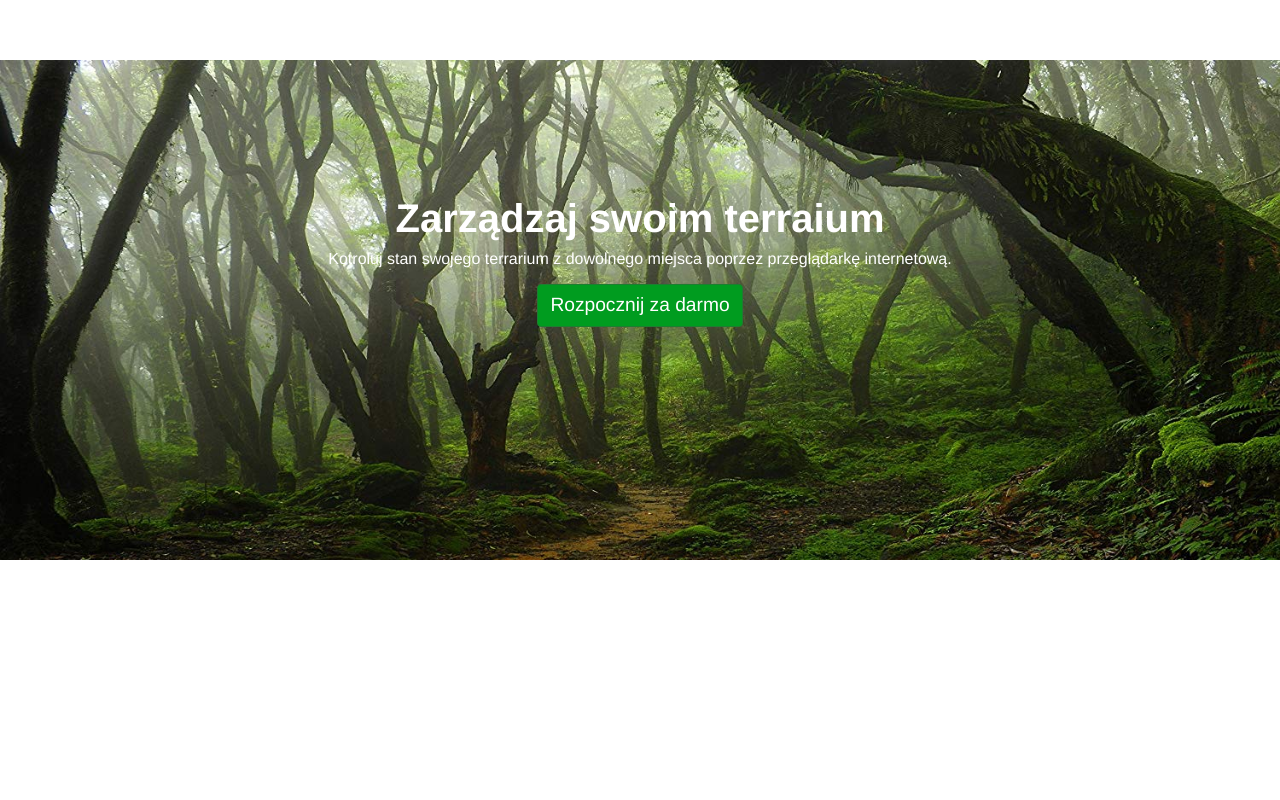
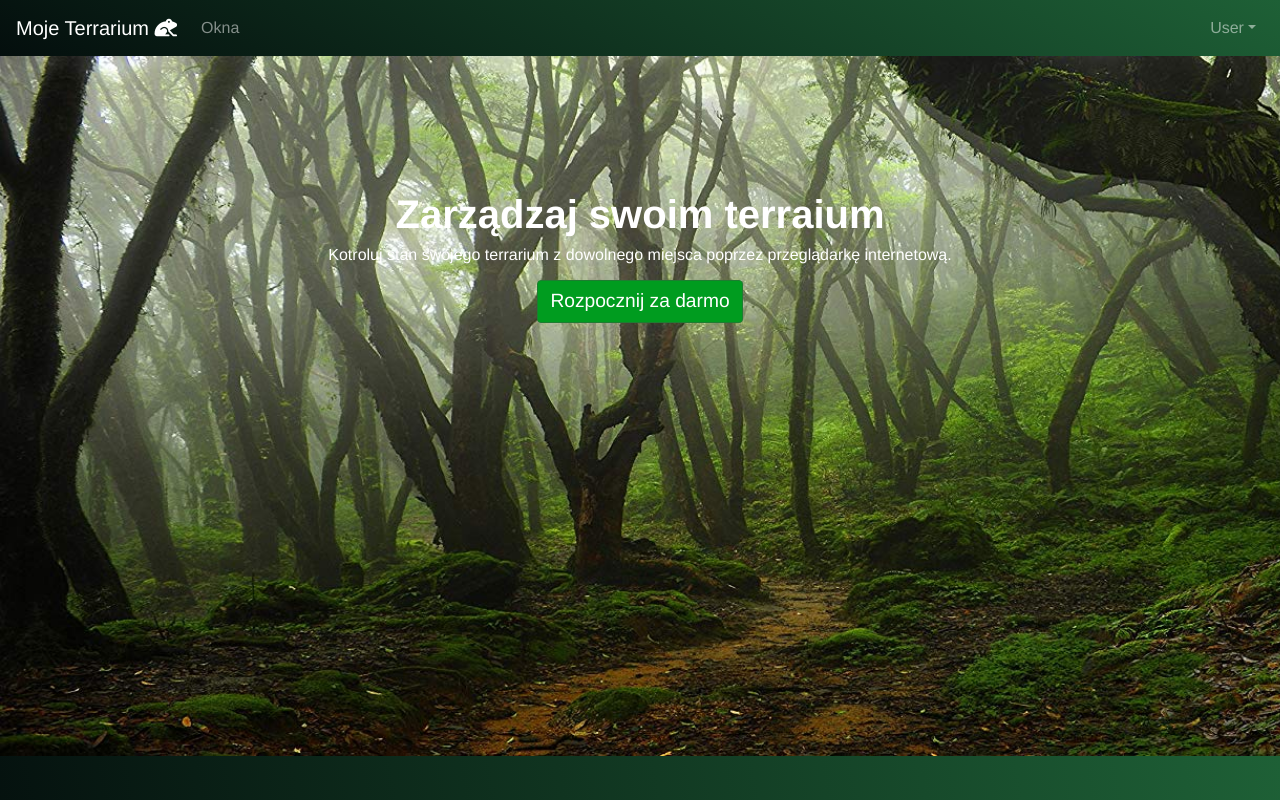
Before and after one commit to Zhorin9/aspnetcore-terrristics-application, a Vue app in the folder src/Web/client-app/: page / in a window 1280 px wide. Built offline with nearby package versions, Linux system fonts and the light colour scheme.

Commit message:
Configured vue, added navigation and home page, added routing

```diff
--- a/src/Web/client-app/public/index.html
+++ b/src/Web/client-app/public/index.html
@@ -1,11 +1,10 @@
 <!DOCTYPE html>
-<html lang="en">
+<html lang="pl">
   <head>
     <meta charset="utf-8">
     <meta http-equiv="X-UA-Compatible" content="IE=edge">
     <meta name="viewport" content="width=device-width,initial-scale=1.0">
-    <link rel="icon" href="<%= BASE_URL %>favicon.ico">
-    <title>client-app</title>
+    <title>Moje terrarium</title>
   </head>
   <body>
     <noscript>
--- a/src/Web/client-app/src/App.vue
+++ b/src/Web/client-app/src/App.vue
@@ -1,18 +1,21 @@
 <template>
   <div id="app">
+    <navigation/>
     <main>
-      <HomePage/>
+      <router-view/>
     </main>
+    <VueFooter/>
   </div>
 </template>
 
 <script>
-import HomePage from './home/HomePage.vue';
-
+import Navigation from './components/Navigation.vue';
+import VueFooter from './components/VueFooter.vue';
 export default {
   name: 'app',
   components: {
-    HomePage,
+    Navigation,
+    VueFooter
   },
 };
 </script>
@@ -24,6 +27,13 @@ export default {
   -moz-osx-font-smoothing: grayscale;
   text-align: center;
   color: #2c3e50;
-  margin-top: 60px;
+}
+.dropdown-menu {
+  background-color:#336528 !important;
+  border: 1px solid #009c1f!important;
+}
+html,
+body {
+    height: 100%;
 }
 </style>
--- a/src/Web/client-app/src/home/HomePage.vue
+++ b/src/Web/client-app/src/components/HomePage.vue
@@ -30,7 +30,9 @@ export default {
   },
   //poza importem musimy dodać components wraz z określonym
   //child componentem
-  components:{}
+  components:{
+
+  }
 };
 </script>
 
@@ -38,7 +40,7 @@ export default {
 .home-top-index {
     background-image: url('../assets/homeBackground.jpg');
     /* background-color: #1e7d31; */
-    height: 500px;
+    height: 700px;
     line-height: 400px;
     width: 100%;
     display: table;
--- /dev/null
+++ b/src/Web/client-app/src/components/Navigation.vue
@@ -0,0 +1,45 @@
+<template>
+  <nav>
+    <link rel="stylesheet" href="https://use.fontawesome.com/releases/v5.8.2/css/all.css">
+    <b-navbar toggleable="lg" type="dark" class="nav-green">
+      <b-navbar-brand active class="navbar-brand" to="/">
+            Moje Terrarium <i class="fas fa-frog"></i>
+      </b-navbar-brand>
+
+      <b-navbar-nav>
+        <b-nav-item to="/TerraristicWindow">Okna</b-nav-item>
+      </b-navbar-nav>
+      <b-navbar-nav class="ml-auto">
+        <b-nav-item-dropdown right>
+            <template slot="button-content">User</template>
+            <b-dropdown-item >Zaloguj</b-dropdown-item >
+            <b-dropdown-item >Wyloguj</b-dropdown-item >
+        </b-nav-item-dropdown>
+      </b-navbar-nav>
+    </b-navbar>
+  </nav>
+</template>
+
+<script>
+export default {
+  name: 'Navigation',
+};
+</script>
+
+<style scoped>
+.nav-green {
+  background-image: linear-gradient(30deg,#040E0D,#1E6036);
+}
+.dropdown-item:hover, .dropdown-item {
+    color: #fff;
+    text-decoration: none;
+}
+.dropdown-item:hover, .dropdown-item:hover {
+    color: #fff;
+    background-color: #697b38;
+}
+.dropdown-item:hover, .dropdown-item:focus {
+    color: #fff;
+    background-color: #697b38;
+}
+</style>
--- /dev/null
+++ b/src/Web/client-app/src/components/VueFooter.vue
@@ -0,0 +1,17 @@
+<template>
+    <footer class="footer-green"/>
+</template>
+<script>
+export default {
+    name: 'VueFooter',
+}
+</script>
+
+<style scoped>
+.footer-green{
+    position: fixed;
+    width: 100%;
+    min-height: 400px;
+    background-image: linear-gradient(80deg,#040E0D,#1E6036);
+}
+</style>
--- a/src/Web/client-app/src/main.js
+++ b/src/Web/client-app/src/main.js
@@ -1,6 +1,7 @@
 import Vue from 'vue';
 import BootstrapVue from 'bootstrap-vue';
 import App from './App.vue';
+import router from './router';
 
 import 'bootstrap/dist/css/bootstrap.css';
 import 'bootstrap-vue/dist/bootstrap-vue.css';
@@ -10,4 +11,5 @@ Vue.config.productionTip = false;
 
 new Vue({
   render: h => h(App),
+  router,
 }).$mount('#app');
--- /dev/null
+++ b/src/Web/client-app/src/router/index.js
@@ -0,0 +1,22 @@
+import Vue from 'vue';
+import Router from 'vue-router';
+
+import HomePage from '../components/HomePage.vue';
+import TerraristicWindow from '../components/TerraristicWindow.vue';
+
+Vue.use(Router);
+
+export default new Router({
+  routes: [
+    {
+        path: '/',
+        name: 'Home',
+        component: HomePage,
+    },
+    {
+      path: '/TerraristicWindow',
+      name: 'TerraristicWindow',
+      component: TerraristicWindow,
+    },
+  ],
+});
--- a/src/Web/client-app/vue.config.js
+++ b/src/Web/client-app/vue.config.js
@@ -1,4 +1,4 @@
 module.exports = {
   outputDir: '../wwwroot/dist',
-  filenameHashing: false
+  filenameHashing: false,
 }
```
Also changed, not shown: src/Web/client-app/package.json (+3 -7 lines), src/Web/client-app/.eslintrc.js, src/Web/client-app/src/components/TerraristicWindow.vue (renamed from src/Web/client-app/src/terraristicWindow/TerraristicWindow.vue), 2 other files (tests, documents, lock files or other folders).
